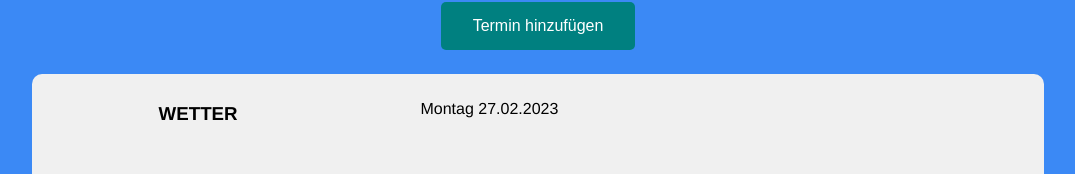
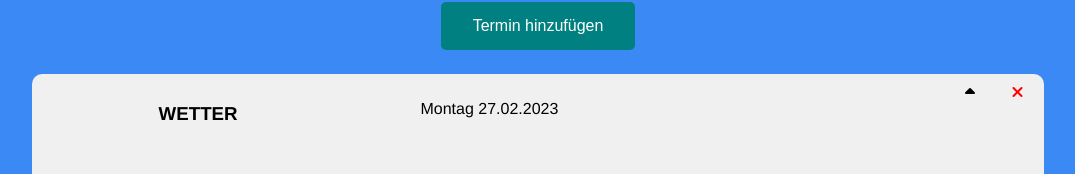
Before and after one commit to adriansuciu09/grabo, a Vue app: page / in a window 1280 px wide. Both pictures are taken after a click on the item "Outdoor-Planer". Shown: the part 212-386 px from the top of the page, without its empty margins (102-1177 px from the left). Built offline with nearby package versions, Linux system fonts and the light colour scheme.

Commit message:
ID0 aus TaskSingle entfernt

```diff
--- a/src/App.vue
+++ b/src/App.vue
@@ -1,6 +1,6 @@
 <template>
   <div>
-    <Navbar @change-page="changePage" />
+    <Navbar @change-page="changePage"/>
     <div class="content">
       <h1 v-if="activePage === 'home'">Home</h1>
       <h1 v-if="activePage === 'outdoor'">Outdoor-Planer</h1>
@@ -11,7 +11,7 @@
   <Home v-if="activePage === 'home'"/>
 
   <Button @click="showAddTask = !showAddTask" v-if="activePage === 'outdoor'"/>
-  <AddTask v-if="showAddTask && activePage === 'outdoor'" @add-task="addTask" @task-saved="showAddTask=false" />
+  <AddTask v-if="showAddTask && activePage === 'outdoor'" @add-task="addTask" @task-saved="showAddTask=false"/>
   <div class="padding" v-if="activePage === 'outdoor'">
   </div>
   <TasksArray @delete-task="deleteTask" @updateWeather="getWeather" :tasks="tasks" v-if="activePage === 'outdoor'"/>
--- a/src/components/TaskSingle.vue
+++ b/src/components/TaskSingle.vue
@@ -5,11 +5,11 @@
     <p>{{dateformat(task.date)}} </p>
     <p>{{task.time}} </p>
     <div>
-      <i @click="onShow(task)" class = "fas fa-caret-down" v-if="!task.show && task.id!==0"></i>
-      <i @click="onShow(task)" class = "fas fa-caret-up" v-else-if="task.show && task.id!==0"></i>
+      <i @click="onShow(task)" class = "fas fa-caret-down" v-if="!task.show"></i>
+      <i @click="onShow(task)" class = "fas fa-caret-up" v-else-if="task.show"></i>
     </div>
     <div>
-      <i @click="onDelete(task.id)" id="delete" class = "fas fa-times" v-if="task.id!==0"></i>
+      <i @click="onDelete(task.id)" id="delete" class = "fas fa-times"></i>
     </div>
   </div>
   <div class="description" v-if="task.show && task.description">
```
Lines whose indentation alone changed are shown as unchanged.
